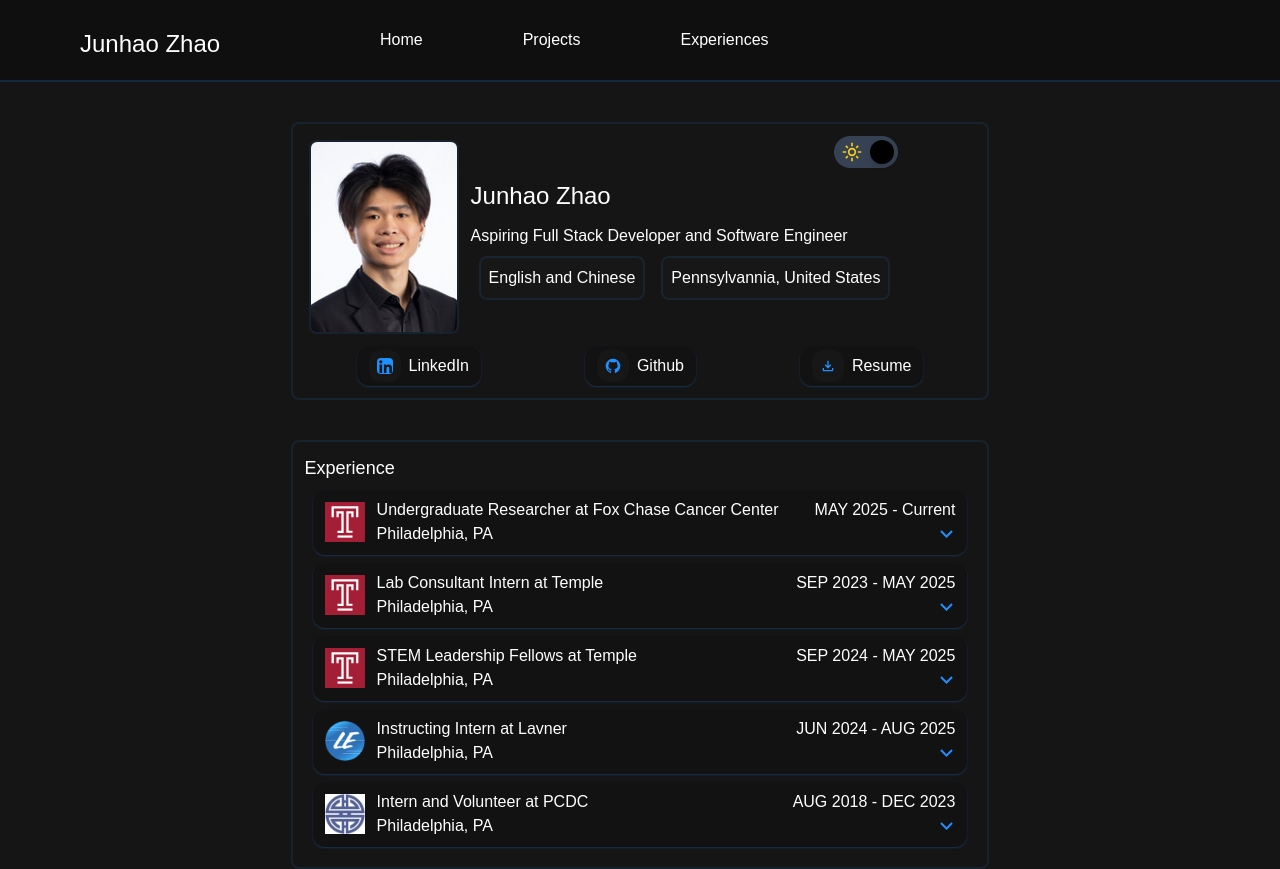
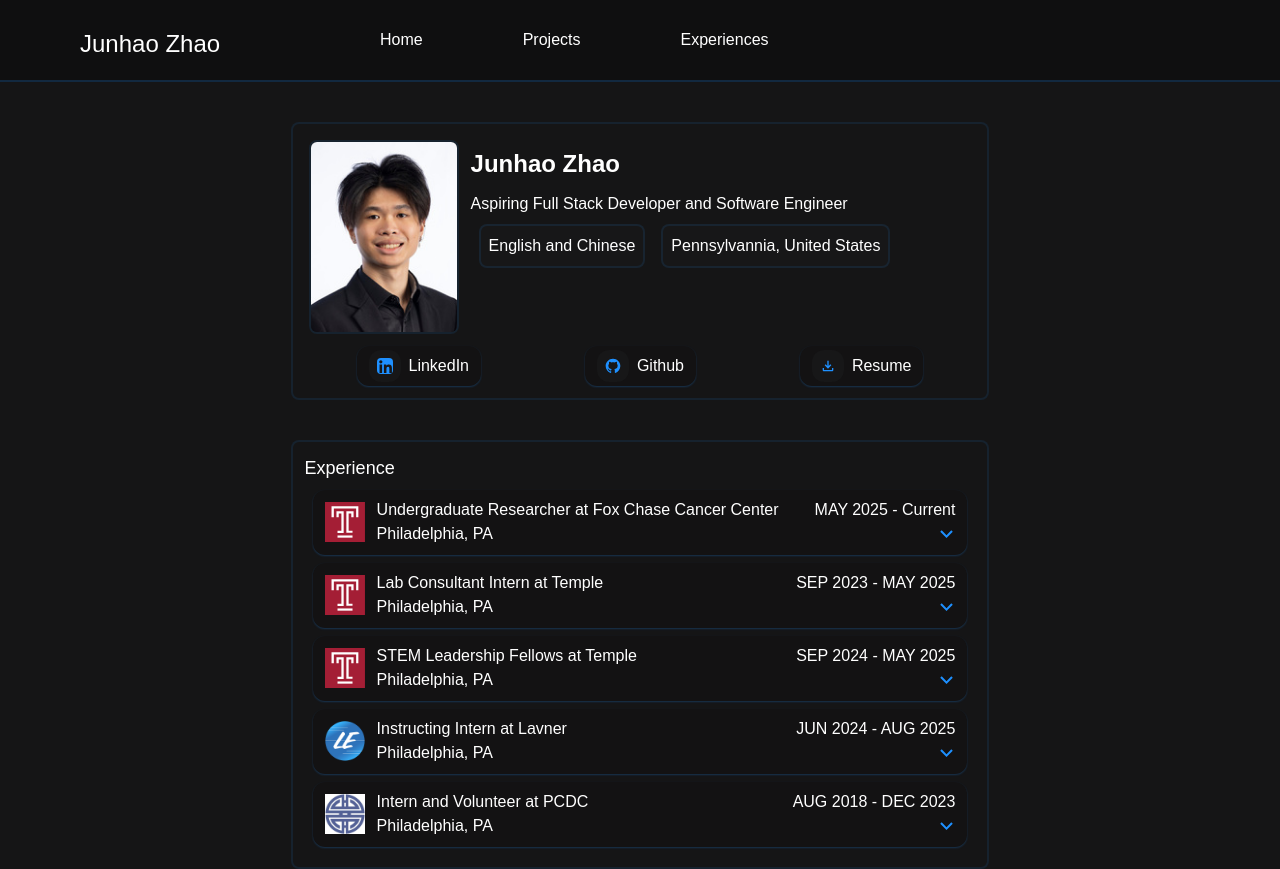
Before and after one commit to jzhao234/JunhaoZhao_Portfolio, a Next.js app: page / in a window 1280 px wide. Shown: the top 869 px of the page. Built offline with nearby package versions, Linux system fonts and the light colour scheme.

Commit message:
removed dark mode toggle and modified name and code

```diff
--- a/src/components/Profile/ProfileCard.tsx
+++ b/src/components/Profile/ProfileCard.tsx
@@ -1,7 +1,6 @@
 "use client";
 
 import Image from "next/image";
-import DarkModeToggle from "../Utilities/DarkModeToggle";
 
 export default function ProfileCard(){
     return(
@@ -13,11 +12,8 @@
 
                 <div>
                     <div className = "flex-col">
-                    <div className = "flex justify-end">
-                    <DarkModeToggle/>
-                    </div>
                         <div className = "mt-3 mb-3">
-                    <h1 className = "text-2xl"> Junhao Zhao </h1>
+                            <h1 className = "text-2xl font-bold mb-2"> Junhao Zhao </h1>
                         </div>
                         <div>
                             <p> Aspiring Full Stack Developer and Software Engineer </p>
```
Lines whose indentation alone changed are shown as unchanged.
